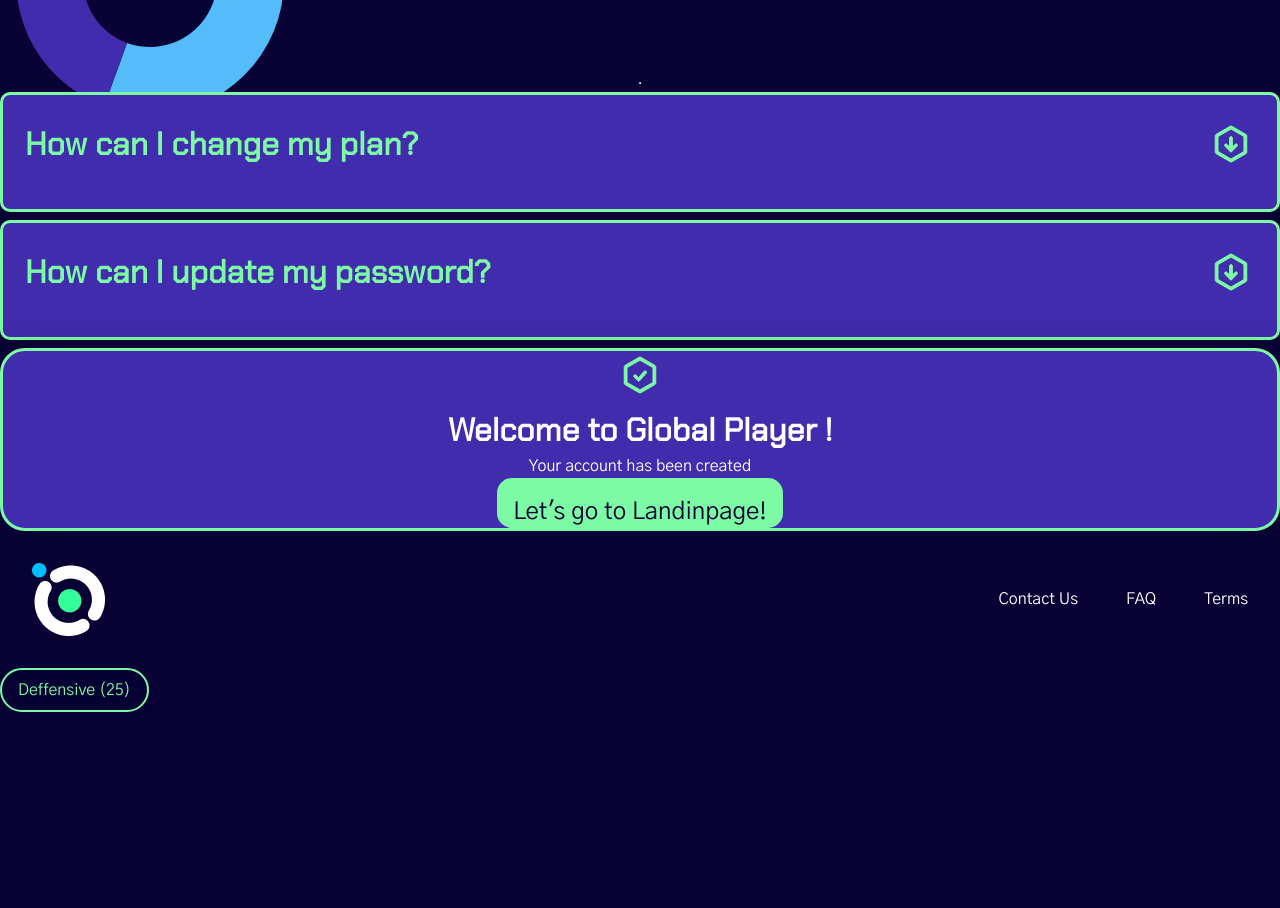
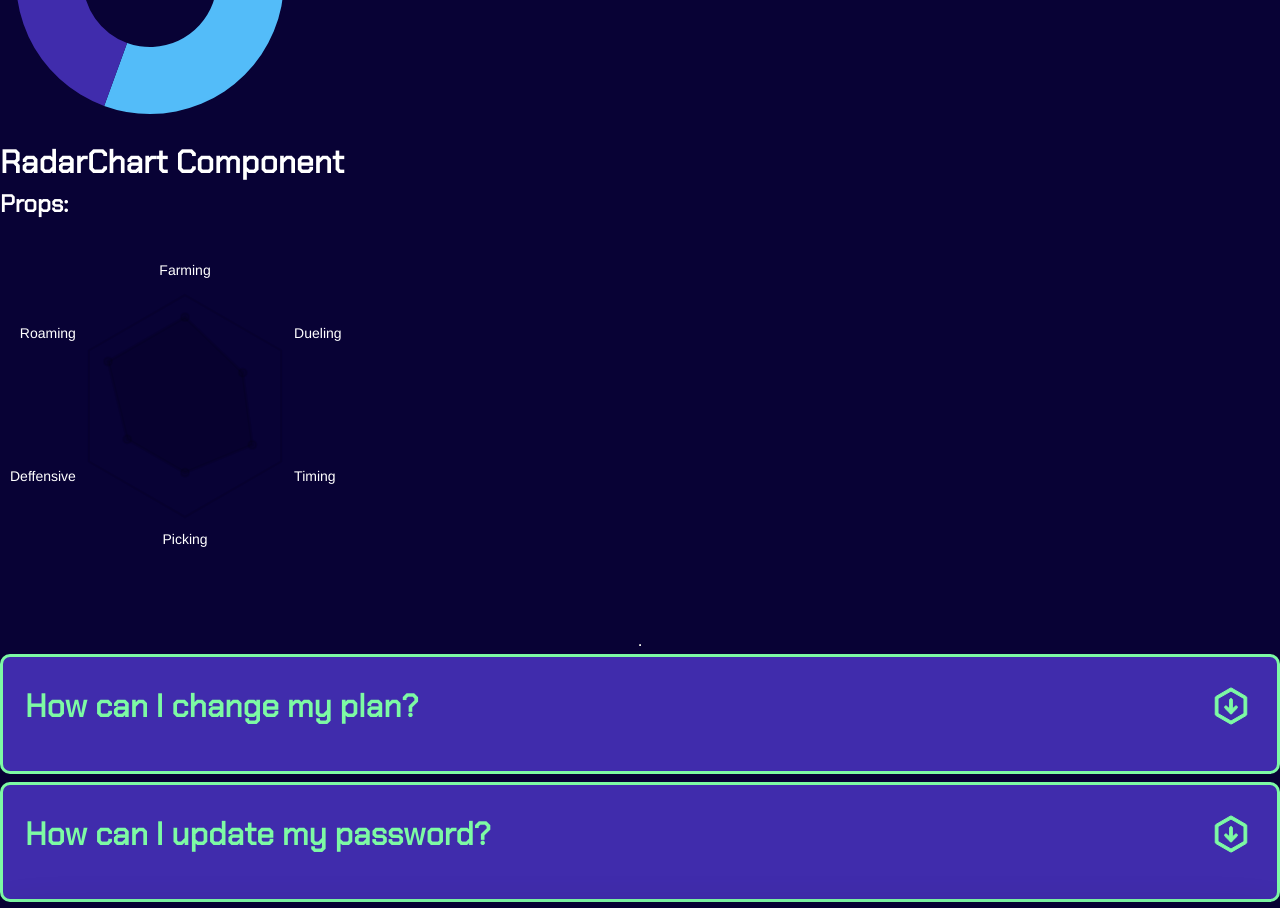
Before and after one commit to zyzmoz/global-player, a React (Create React App) app in the folder frontend/: page /storybook in a window 1280 px wide. Shown: the part 2920-3828 px from the top of the page. Before the commit the page ends 3632 px from the top, so only its background shows below. Built offline with nearby package versions, Linux system fonts and the light colour scheme.

Commit message:
Radar Chart Component

```diff
--- /dev/null
+++ b/frontend/src/components/RadarChart/RadarChart.jsx
@@ -0,0 +1,93 @@
+import PropTypes, { number } from 'prop-types'
+import { Radar } from 'react-chartjs-2'
+import Colors from '../../sass/variables/_colors.scss'
+
+function RadarChart({ width, height, playerSkills }) {
+  const data = {
+    labels: [`Farming`, `Dueling`, `Timing`, `Picking`, `Deffensive`, `Roaming`],
+    datasets: [
+      {
+        ...playerSkills,
+        fill: true,
+        backgroundColor: Colors.secondaryColorSkyBlue,
+        borderColor: Colors.primaryColorBrightGreen,
+        pointBackgroundColor: Colors.secondaryColorSkyBlue,
+        pointBorderColor: Colors.primaryColorBrightGreen,
+        pointHoverBackgroundColor: Colors.primaryColorBrightGreen,
+        pointHoverBorderColor: Colors.secondaryColorSkyBlue,
+        radius: 4,
+        pointBorderWidth: 2,
+      },
+    ],
+  }
+
+  return (
+    <div
+      className="radarchart"
+      style={{
+        height,
+        width,
+      }}
+    >
+      <Radar
+        data={data}
+        options={{
+          layout: {},
+          plugins: {
+            legend: {
+              position: 'top',
+              align: 'center',
+              fontSize: 8,
+              labels: {
+                boxWidth: 0,
+                color: 'white',
+                font: {
+                  size: 0,
+                },
+              },
+            },
+          },
+          scales: {
+            r: {
+              beginAtZero: true,
+              max: 10,
+              pointLabels: {
+                padding: 15,
+                color: 'white',
+                font: {
+                  size: 14,
+                },
+              },
+              angleLines: {
+                color: Colors.primaryColorBrightGreen,
+                lineWidth: 2,
+              },
+              grid: {
+                display: true,
+                lineWidth: 2,
+                color: Colors.primaryColorBrightGreen,
+              },
+              ticks: {
+                display: false,
+                stepSize: 10,
+              },
+            },
+          },
+        }}
+      />
+    </div>
+  )
+}
+
+export default RadarChart
+
+RadarChart.defaultProps = {
+  width: '100%',
+  height: '100%',
+}
+
+RadarChart.propTypes = {
+  width: PropTypes.string,
+  height: PropTypes.string,
+  playerSkills: PropTypes.objectOf({ title: PropTypes.string, data: PropTypes.arrayOf(number) }).isRequired,
+}
--- a/frontend/src/sass/site-layout/_index.scss
+++ b/frontend/src/sass/site-layout/_index.scss
@@ -1,6 +1,10 @@
 @import './plans-page';
 .App {
   color: white;
+
+  .radarchart-component {
+    margin: 4rem 0 4rem 0;
+  }
 }
 
 .header-full-size {
--- a/frontend/src/storybook/storybook.jsx
+++ b/frontend/src/storybook/storybook.jsx
@@ -14,6 +14,7 @@
 import DoughnutChart from '../components/DoughnutChart/DoughnutChart'
 import Accordion from '../components/Accordion/Accordion'
 import Toast from '../components/Toast/Toast'
+import RadarChart from '../components/RadarChart/RadarChart'
 
 function Storybook() {
   return (
@@ -137,6 +138,11 @@
             data: [5, 4],
           }}
         />
+        <div className="radarchart-component">
+          <h1>RadarChart Component</h1>
+          <h2>Props:</h2>
+          <RadarChart width="350px" height="auto" playerSkills={{ data: [8, 6, 7, 6, 6, 8] }} />
+        </div>
       </div>
       <hr />
       <Accordion
```
Also changed, not shown: 1 other file (tests, documents, lock files or other folders).
